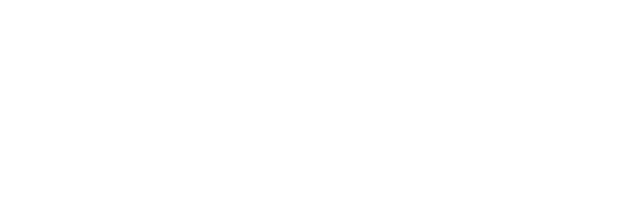
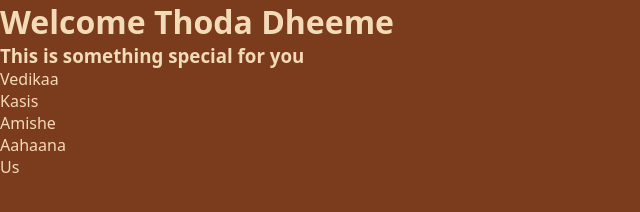
Before and after one commit to velvet-mist/Capsules-with-a-photobooth, a plain HTML site: page index.html in a window 1280 px wide. Shown: the whole page, without its empty margins (0-640 px from the left). Drawn offline with Linux system fonts and the light colour scheme.

Commit message:
adding basics

```diff
--- a/aahana/aahana.css
+++ b/aahana/aahana.css
@@ -0,0 +1,24 @@
+:root {
+    --bg: #250c16;
+    --accent: #F3C8DD;
+    --accent2: #71557a;
+    --text: #b7f3f2;
+    --muted: #dcdbd2;
+}
+
+* {
+    margin: 0;
+    padding: 0;
+    box-sizing: border-box;
+}
+
+body {
+    min-height: 100vh;
+    font-family: system-ui, sans-serif;
+
+    background-color: var(--bg);
+    background-size: cover;
+    background-position: center;
+
+    color: var(--text);
+}
--- a/aahana/aahana.html
+++ b/aahana/aahana.html
@@ -0,0 +1,16 @@
+<!DOCTYPE html>
+<head><meta charset="UTF-8">
+    <title>A simple capsule</title>
+    <meta name="viewport" content="width=device-width, initial-scale=1.0">
+    <link rel="stylesheet" href="aahana.css">
+</head>
+<body>
+    <section id="Aahana" class="card-content hidden"></section>
+    <button class="back-btn" onclick="goBack()">← Back</button>
+
+    <iframe data-testid="embed-iframe" style="border-radius:12px"
+    src="https://open.spotify.com/embed/track/76hfruVvmfQbw0eYn1nmeC?utm_source=generator" width="50%" height="200"
+    frameBorder="0" allowfullscreen="" allow="autoplay; clipboard-write; encrypted-media; fullscreen; picture-in-picture"
+    loading="lazy"></iframe>
+</section>
+</body>
--- a/amishe/amishe.css
+++ b/amishe/amishe.css
@@ -0,0 +1,23 @@
+:root {
+    --bg: #25344f;
+    --accent: #617891;
+    --accent2: #a6bed7;
+    --text: #d5bb93;
+    --muted: #6f4d38;
+}
+* {
+    margin: 0;
+    padding: 0;
+    box-sizing: border-box;
+}
+
+body {
+    min-height: 100vh;
+    font-family: system-ui, sans-serif;
+
+    background-color: var(--bg);
+    background-size: cover;
+    background-position: center;
+
+    color: var(--text);
+}
--- a/group/group.css
+++ b/group/group.css
@@ -0,0 +1,23 @@
+:root {
+    --bg: #7b3b1d;
+    --accent: #e87347;
+    --accent2: #f0a065;
+    --text: #f3dbb7;
+    --muted: #85553d;
+}
+* {
+    margin: 0;
+    padding: 0;
+    box-sizing: border-box;
+}
+
+body {
+    min-height: 100vh;
+    font-family: system-ui, sans-serif;
+
+    background-color: var(--bg);
+    background-size: cover;
+    background-position: center;
+
+    color: var(--text);
+}
--- a/index.html
+++ b/index.html
@@ -1,4 +1,25 @@
 <!DOCTYPE html>
+<html>
 <head>
+    <meta charset="UTF-8">
+    <title>A simple capsule</title>
+    <meta name="viewport" content="width=device-width, initial-scale=1.0">
+    <link rel="stylesheet" href="style.css">
+    <h1> Welcome Thoda Dheeme</h1>
+    <h3>This is something special for you</h3>
+</head>
+<body>
+<section id="cardGrid" class="card-grid">
+    <div class="card" data-target="Vedikaa">Vedikaa</div>
+    <div class="card" data-target="Kasis">Kasis</div>
+    <div class="card" data-target="Amishe">Amishe</div>
+    <div class="card" data-target="Aahana">Aahaana</div>
+    <div class ="card" data-target="US">Us</div>
 
-</head>
+</section>
+
+
+
+    <script src="script.js"></script>
+</body>
+</html>
--- a/kasis/kasis.css
+++ b/kasis/kasis.css
@@ -0,0 +1,23 @@
+:root {
+    --bg: #c43670;
+    --accent: #f283af;
+    --accent2: #fa74c0;
+    --text: #fbd9e5;
+    --muted: #f3cc97;
+}
+* {
+    margin: 0;
+    padding: 0;
+    box-sizing: border-box;
+}
+
+body {
+    min-height: 100vh;
+    font-family: system-ui, sans-serif;
+
+    background-color: var(--bg);
+    background-size: cover;
+    background-position: center;
+
+    color: var(--text);
+}
--- a/script.js
+++ b/script.js
@@ -0,0 +1,16 @@
+function openCard(id) {
+    if (!isUnlocked()) return;
+
+    document.getElementById("cardGrid").classList.add("hidden");
+    document.querySelectorAll(".card-content").forEach(c =>
+        c.classList.add("hidden")
+    );
+    document.getElementById(id).classList.remove("hidden");
+}
+
+function goBack() {
+    document.querySelectorAll(".card-content").forEach(c =>
+        c.classList.add("hidden")
+    );
+    document.getElementById("cardGrid").classList.remove("hidden");
+}
--- a/style.css
+++ b/style.css
@@ -0,0 +1,24 @@
+:root {
+    --bg: #7b3b1d;
+    --accent: #e87347;
+    --accent2: #f0a065;
+    --text: #f3dbb7;
+    --muted: #85553d;
+}
+
+* {
+    margin: 0;
+    padding: 0;
+    box-sizing: border-box;
+}
+
+body {
+    min-height: 100vh;
+    font-family: system-ui, sans-serif;
+
+    background-color: var(--bg);
+    background-size: cover;
+    background-position: center;
+
+    color: var(--text);
+}
--- a/vedikaa/vedikaa.css
+++ b/vedikaa/vedikaa.css
@@ -0,0 +1,24 @@
+:root {
+    --bg: #06341e;
+    --accent: #53100c;
+    --accent2: #f1d2a1;
+    --text: #808847;
+    --muted: #2D4C39;
+}
+
+* {
+    margin: 0;
+    padding: 0;
+    box-sizing: border-box;
+}
+
+body {
+    min-height: 100vh;
+    font-family: system-ui, sans-serif;
+
+    background-color: var(--bg);
+    background-size: cover;
+    background-position: center;
+
+    color: var(--text);
+}
```
Also changed, not shown: amishe/amishe.html (+17 -0 lines), group/group.html (+14 -0 lines), kasis/kasis.html (+14 -0 lines), vedikaa/vedikaa.html (+14 -0 lines), aahana/image copy.png (added), aahana/image.png (added), amishe/image.png (added), group/image.png (added), kasis/image.png (added), vedikaa/image.png (added), 1 other file.
